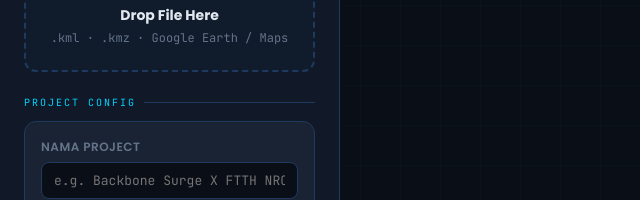
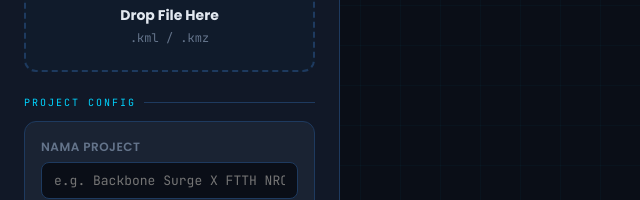
Before and after one commit to rikomln/polekit, a plain HTML site: page index.html in a window 1280 px wide. Shown: the part 195-395 px from the top of the page, 0-640 px from the left. Drawn offline with nearby package versions, Linux system fonts and the light colour scheme.

Commit message:
fix: update

```diff
--- a/index.html
+++ b/index.html
@@ -50,7 +50,7 @@
               <input type="file" id="fileInput" accept=".kml,.kmz" />
               <div class="upload-icon">📡</div>
               <div class="upload-title">Drop File Here</div>
-              <div class="upload-sub">.kml · .kmz · Google Earth / Maps</div>
+              <div class="upload-sub">.kml / .kmz</div>
             </div>
             <div id="fileInfo" style="display: none; margin-top: 10px"></div>
           </div>
```
